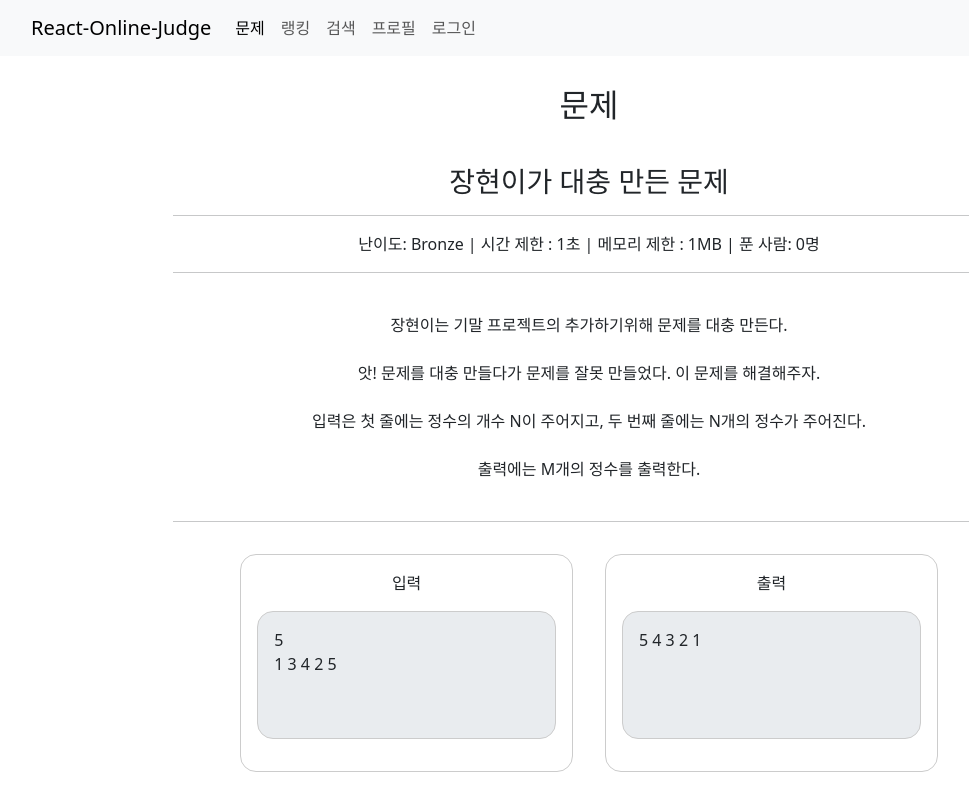
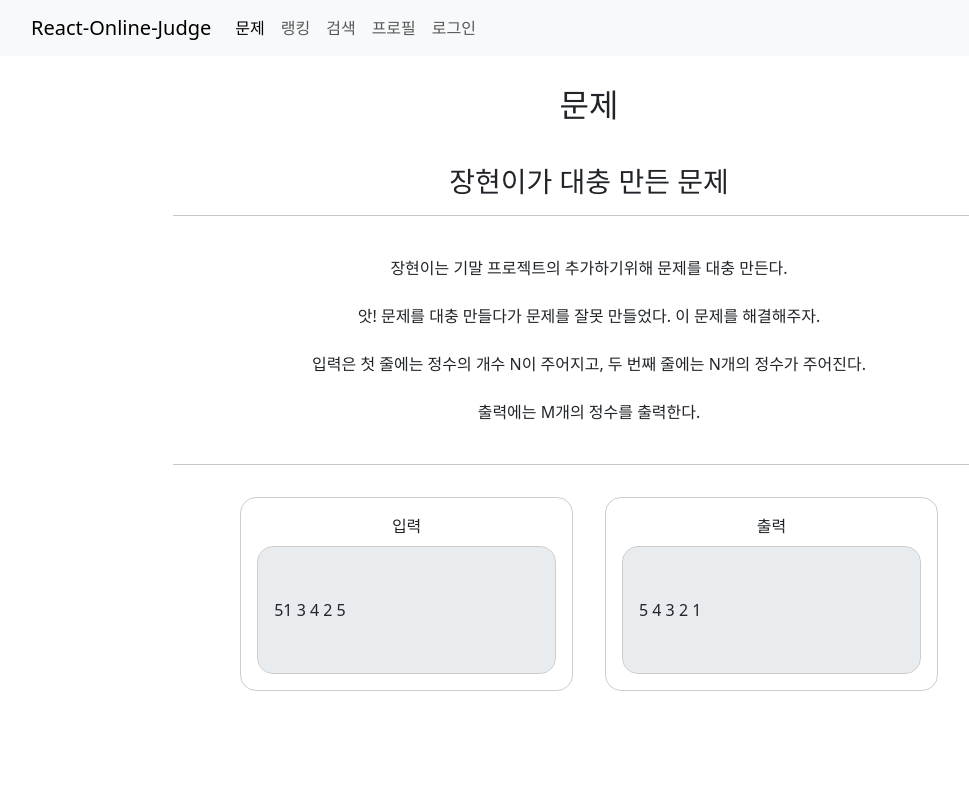
Before and after one commit to ccmuk58/2023_2_Script, a React (Create React App) app in the folder react-online-judge/: page /problem/1 in a window 1280 px wide. Shown: the top 810 px of the page, without its empty margins (51-1020 px from the left). Built offline with nearby package versions, Linux system fonts and the light colour scheme.

Commit message:
Feat: Profile Image

```diff
--- a/react-online-judge/src/components/ProblemItem.js
+++ b/react-online-judge/src/components/ProblemItem.js
@@ -1,34 +1,37 @@
 import { useParams } from "react-router-dom";
+import Form from 'react-bootstrap/Form';
 import problemData from "../data/problemData";
-
 const ProblemItem = () => {
 	const { problemId } = useParams();  // react-router-dom 에 정의된 후크
 	const problem = problemData[problemId];
 
 	if (!problem) {
-		return <span>문제를 찾을 수 없습니다.</span>
+		return <span>undefined</span>
 	}
-	const { title, description, difficulty, input, output } = problem;
+	const { title, description, difficult, input, output } = problem;
 	return (
 		<div className="content-item">
 			<h3>{title}</h3>
 			<hr />
-			난이도: {difficulty} | 시간 제한 : 1초 | 메모리 제한 : 1MB | 푼 사람: 0명
-			<hr />
 			<p>{description}</p>
 			<hr />
 
-			<div className="examples">
-				<div className="example">
-					<p>입력</p>
-					<p className="IO">{input}</p>
-				</div>
-				<div className="example">
-					<p>출력</p>
-					<p className="IO">{output}</p>
-				</div>
+			<div className="example">
+				<Form.Label>입력</Form.Label>
+				<Form.Control
+					value={input}
+					disabled
+					className="IO"
+				/>
 			</div>
-
+			<div className="example">
+			<Form.Label>출력</Form.Label>
+				<Form.Control
+					value={output}
+					disabled
+					className="IO"
+				/>
+			</div>
 		</div>
 	);
 }
--- a/react-online-judge/src/components/Profile.js
+++ b/react-online-judge/src/components/Profile.js
@@ -1,6 +1,5 @@
 import { useParams } from "react-router-dom";
 import userData from "../data/userData";
-
 const Profile = () => {
 	const { userId } = useParams();  // react-router-dom 에 정의된 후크
 	const user = userData[userId];
@@ -22,7 +21,9 @@ const Profile = () => {
 	}
 	return (
 		<div className="content-item">
-
+			<img style={{height:"300px", borderRadius:"50%",
+			border:"2px solid #111", marginBottom:"10px"}}
+			src={`/img/${userId}.png`} alt="profileImage"/>
 			<h1>{nickname}</h1>
 			<p>{userId}</p>
 			<p>{email}</p>
```
Also changed, not shown: react-online-judge/public/img/ccmuk58.png (added), react-online-judge/public/img/rihu.png (added).
